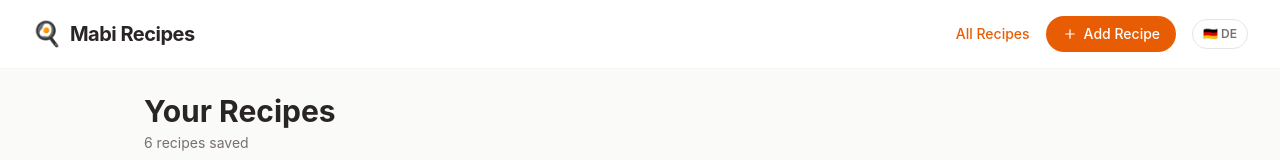
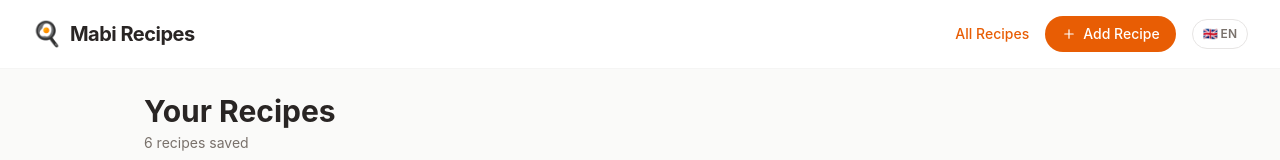
Before and after one commit to Miramac/mabi-recipes, a React (Vite) app: page / in a window 1280 px wide. Shown: the top 160 px of the page. Built offline with nearby package versions, Linux system fonts and the light colour scheme.

Commit message:
Fiexd LangToggle()

```diff
--- a/src/components/Layout.jsx
+++ b/src/components/Layout.jsx
@@ -25,7 +25,7 @@ function LangToggle({ lang, setLang }) {
       className="flex items-center gap-1 text-xs font-semibold px-2.5 py-1.5 rounded-full border border-stone-200 text-stone-500 hover:border-stone-400 hover:text-stone-700 transition-colors"
       title={lang === 'en' ? 'Auf Deutsch wechseln' : 'Switch to English'}
     >
-      {lang === 'en' ? '🇩🇪 DE' : '🇬🇧 EN'}
+      {lang === 'en' ? '🇬🇧 EN' : '🇩🇪 DE' }
     </button>
   )
 }
@@ -90,8 +90,8 @@ export default function Layout({ lang, setLang }) {
             className="flex flex-col items-center gap-0.5 text-xs font-medium text-stone-400 hover:text-stone-700 transition-colors"
             title={lang === 'en' ? 'Auf Deutsch wechseln' : 'Switch to English'}
           >
-            <span className="text-xl">{lang === 'en' ? '🇩🇪' : '🇬🇧'}</span>
-            <span>{lang === 'en' ? 'DE' : 'EN'}</span>
+            <span className="text-xl">{lang === 'de' ? '🇩🇪' : '🇬🇧'}</span>
+            <span>{lang === 'de' ? 'DE' : 'EN'}</span>
           </button>
         </div>
       </nav>
```
